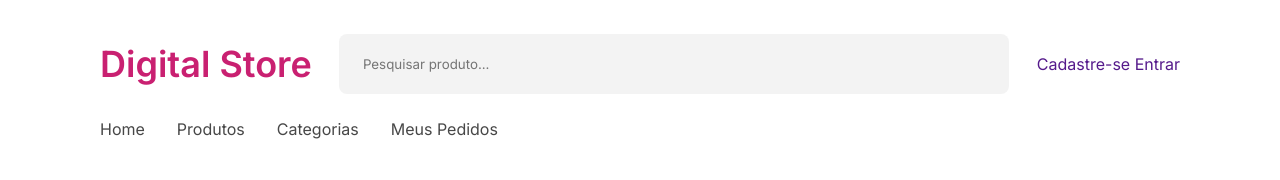
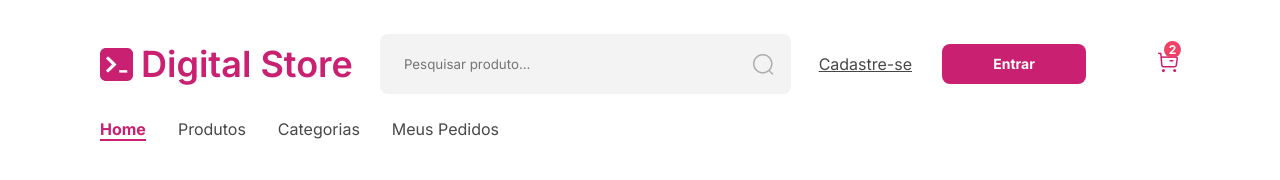
Before and after one commit to emmanuelbezerradev/projeto-digital-store, a plain HTML site: page index.html in a window 1280 px wide. Drawn offline with Linux system fonts and the light colour scheme.

Commit message:
Header concluido

```diff
--- a/css/style.css
+++ b/css/style.css
@@ -8,6 +8,20 @@
   outline: 0;
   font-family: "Inter", sans-serif;
   text-decoration: none;
+}
+.btn{
+  line-height: 40px;
+  background-color: #c92071;
+  color: white !important;
+  font-weight: bold;
+  font-size: 14px;
+  border-radius: 8px;
+  text-align: center;
+  display: block;
+  transition-duration: 200ms;
+  &:hover{
+    background-color: #EE4266;
+  }
 }
 
 header {
@@ -21,6 +35,9 @@ header {
       font-size: 36px;
       font-weight: 600;
       color: #c92071;
+      display: flex;
+      align-items: center;
+      gap: 8px;
     }
     .buscador {
         flex: 1;
@@ -28,10 +45,9 @@ header {
         border-radius: 8px;
         margin-left: 27px;
         margin-right: 28px;
-
-
-
-
+        display: flex;
+        align-items: center;
+        padding-right: 16px;
 
         input{
             width: 100%;
@@ -40,6 +56,40 @@ header {
             padding-left: 24px;
         }
 
+    }
+
+    .acoes{
+      display: flex;
+      align-items: center;
+
+      a{
+        color:#474747;
+        text-decoration: underline;
+
+        &.btn{
+          width: 144px;
+          margin-left: 30px;
+          margin-right: 70px;
+          text-decoration: none;
+        }
+      }
+      .carrinho{
+        position: relative;
+        span{
+          min-width: 17px;
+          line-height: 17px;
+          border-radius: 100%;
+          background-color: #EE4266;
+          color: white;
+          text-align: center;
+          font-weight: bold;
+          font-size: 12px;
+          display: block;
+          position: absolute;
+          top: -9px;
+          right: -1px;
+        }
+      }
     }
 
 }
@@ -53,6 +103,11 @@ nav{
     a{
         color: #474747;
         transition-duration: 200ms;
+        &.active{
+            color: #c92071;
+        font-weight: bold;
+        border-bottom: 2px solid #c92071;
+      }
         &:hover{
             color: #c92071;
         }
--- a/index.html
+++ b/index.html
@@ -1,6 +1,5 @@
 <!DOCTYPE html>
 <html lang="pt-br">
-
   <head>
     <meta charset="UTF-8" />
     <meta name="viewport" content="width=device-width, initial-scale=1.0" />
@@ -11,22 +10,33 @@
   <body>
     <header>
       <div class="topo">
-            <div class="logo">Digital Store</div>
+        <div class="logo">
+          <img src="img/logo.png.png" alt="logo" />Digital Store
+        </div>
         <div class="buscador">
           <input type="text" placeholder="Pesquisar produto..." />
+          <img src="img/Search.png" alt="lupa" />
         </div>
         <div class="acoes">
           <a href="">Cadastre-se</a>
-                <a href="">Entrar</a>
+          <a class="btn" href="">Entrar</a>
+          <div class="carrinho">
+            <img src="img/carrinho.png" alt="carrinho" />
+            <span>2</span>
+          </div>
         </div>
       </div>
       <nav>
-            <a href="http://">Home</a>
+        <a href="http://" class="active">Home</a>
         <a href="http://">Produtos</a>
         <a href="http://">Categorias</a>
         <a href="http://">Meus Pedidos</a>
       </nav>
     </header>
+    <main>
+      <section id="banner"></section>
+      <section id="destaques"></section>
+      <section id="produtos"></section>
+    </main>
   </body>
-
 </html>
```
Also changed, not shown: DRIP STORE - DIGITAL COLLEGE (Copy) (1)/Iconly/Light/Search.png (added), img/Search.png (added), img/carrinho.png (added), img/logo.png.png (added). Lines whose indentation alone changed are shown as unchanged.
